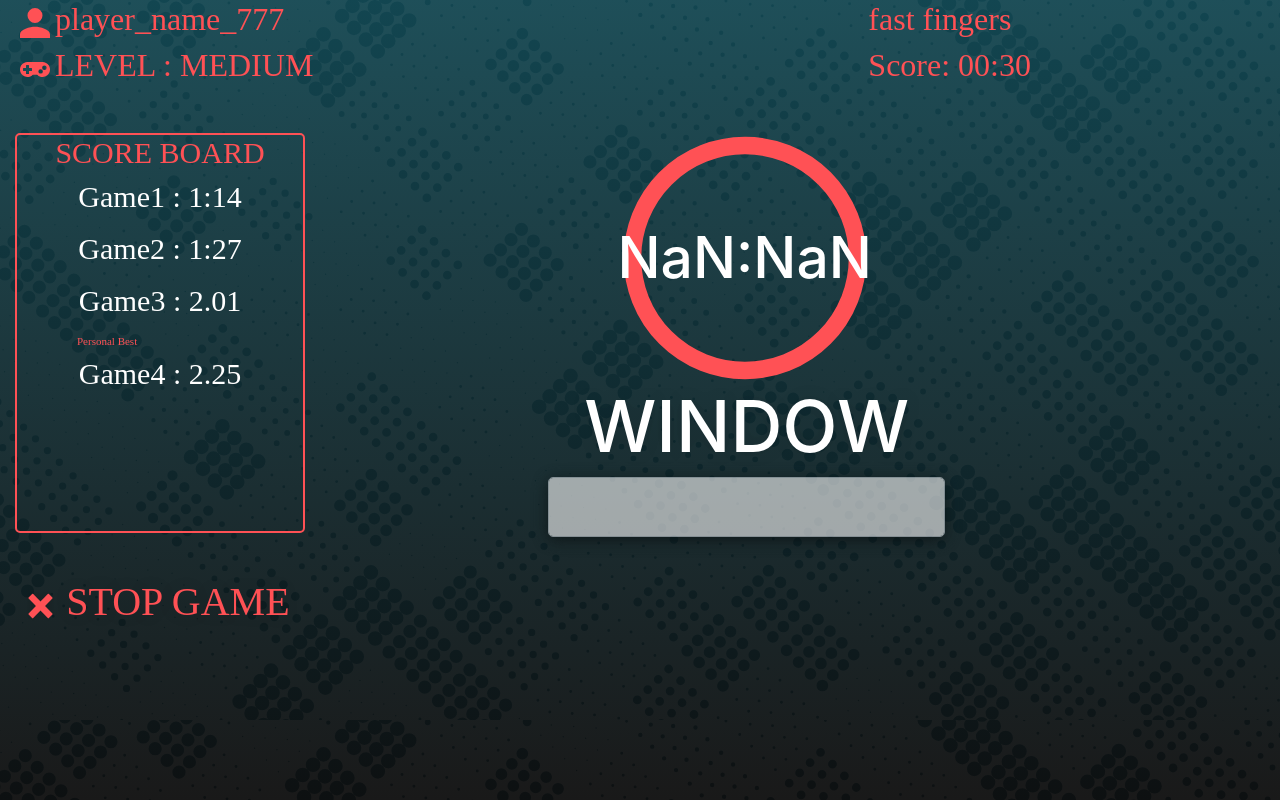
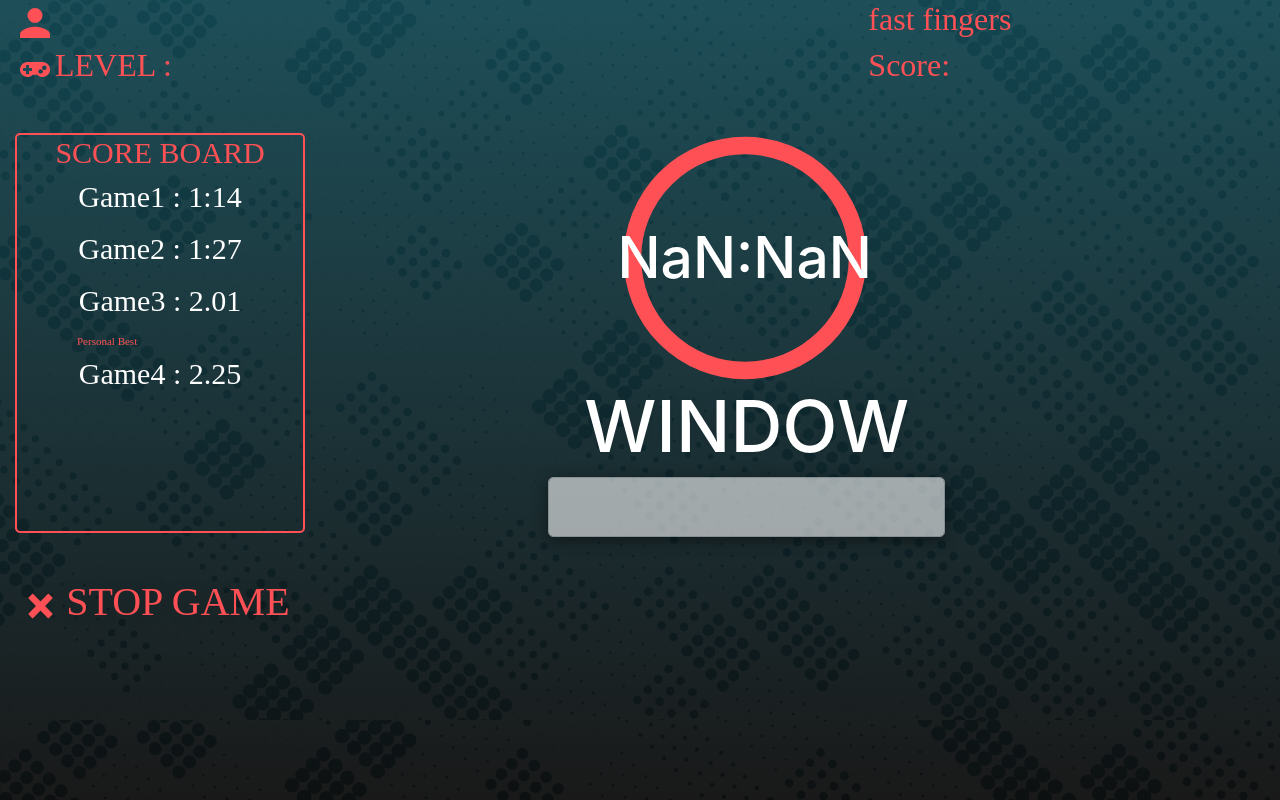
Before and after one commit to pesto-students/fast-fingers-b04-Gvinod1991, a React (Create React App) app: page / in a window 1280 px wide. Built offline with nearby package versions, Linux system fonts and the light colour scheme.

Commit message:
Get the gameLevel, score as props and player name from session storage in header component

```diff
--- a/src/components/header/index.js
+++ b/src/components/header/index.js
@@ -3,16 +3,25 @@ import './header.scss';
 import playerIcon from '../../assets/images/player-icon.svg';
 import gamePadIcon from '../../assets/images/gamepad-icon.svg';
 class Header extends Component{
+    state={
+        playerName:""
+    }
+    componentDidMount(){
+        const playerName = window.sessionStorage.getItem('playerName');
+        this.setState({playerName})
+    }
     render(){
+        let {score,gameLevel}=this.props;
+        let {playerName}=this.state;
         return(
             <div className="container-fluid header-container">
                 <div className="row custom-row">
-                    <h2 className="col-md-4 col-sm-6 player-name"><img src={playerIcon} alt="player icon"/>player_name_777</h2>
+                    <h2 className="col-md-4 col-sm-6 player-name"><img src={playerIcon} alt="player icon"/>{playerName}</h2>
                     <h2 className="offset-md-4 col-md-3 col-sm-6 game-name">fast fingers</h2>
                 </div>
                 <div className="row">
-                    <h2 className="col-md-5 game-level"><img src={gamePadIcon}  alt="game pad icon"/>LEVEL : MEDIUM</h2>
-                    <h2 className="offset-md-3 col-md-3 score">Score: 00:30</h2>
+                    <h2 className="col-md-5 game-level"><img src={gamePadIcon}  alt="game pad icon"/>LEVEL : {gameLevel}</h2>
+                    <h2 className="offset-md-3 col-md-3 score">Score: {score}</h2>
                 </div>
             </div>
         )
```
